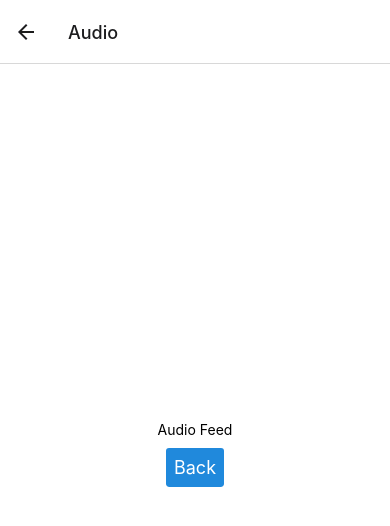
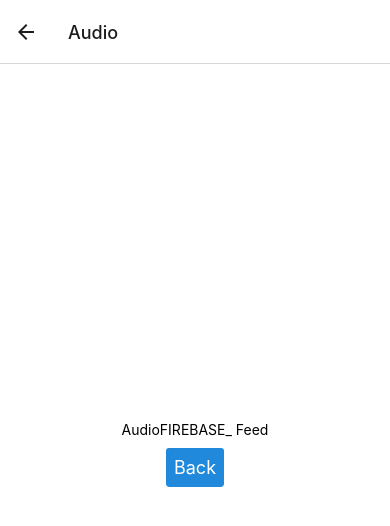
Before and after one commit to calblueprint/cultural-survival, a React Native app: screen /Audio in a window 390 px wide. Shown: the top 526 px of the page. Built offline with nearby package versions, Linux system fonts and the light colour scheme; no server answers.

Commit message:
fixed api key issue

```diff
--- a/screens/Audio.tsx
+++ b/screens/Audio.tsx
@@ -11,7 +11,7 @@ const AudioScreen = ({ navigation }: any) => {
 
   return (
     <View style={styles.container}>
-      <Text>Audio Feed</Text>
+      <Text>AudioFIREBASE_ Feed</Text>
       <Button
         title="Back"
         style={styles.button}
```
